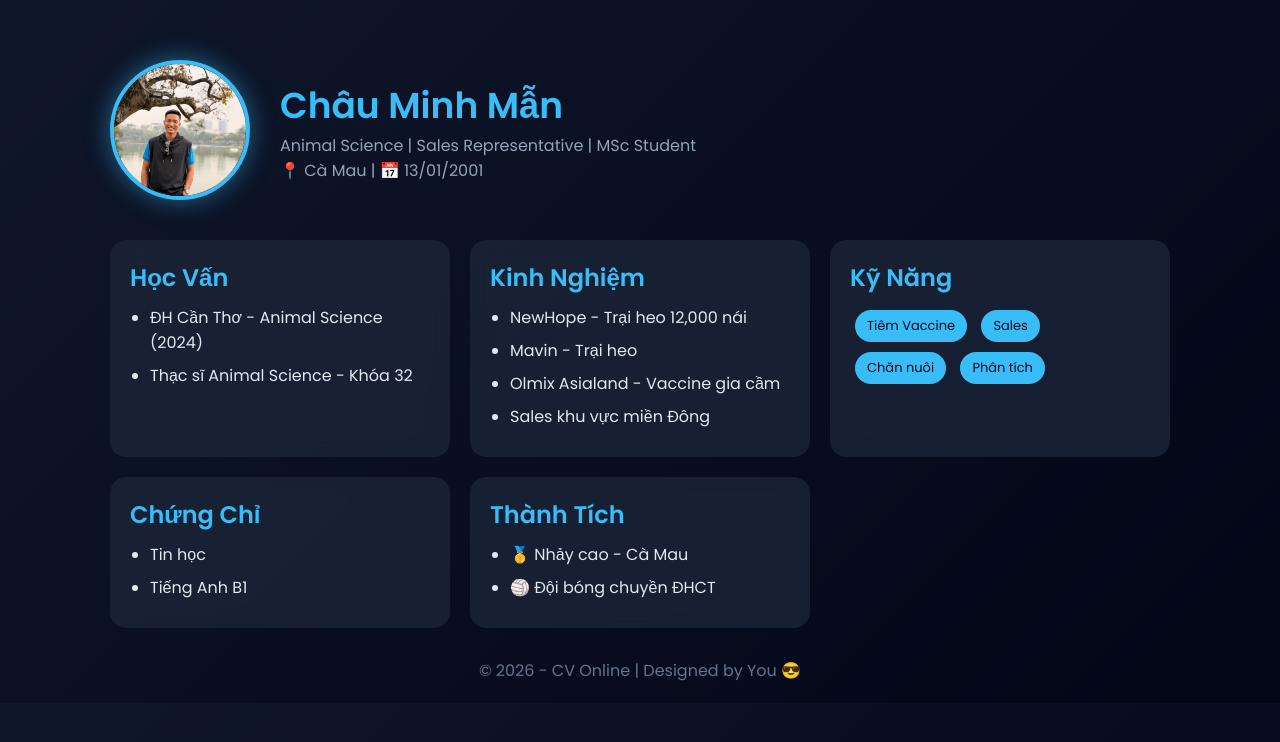
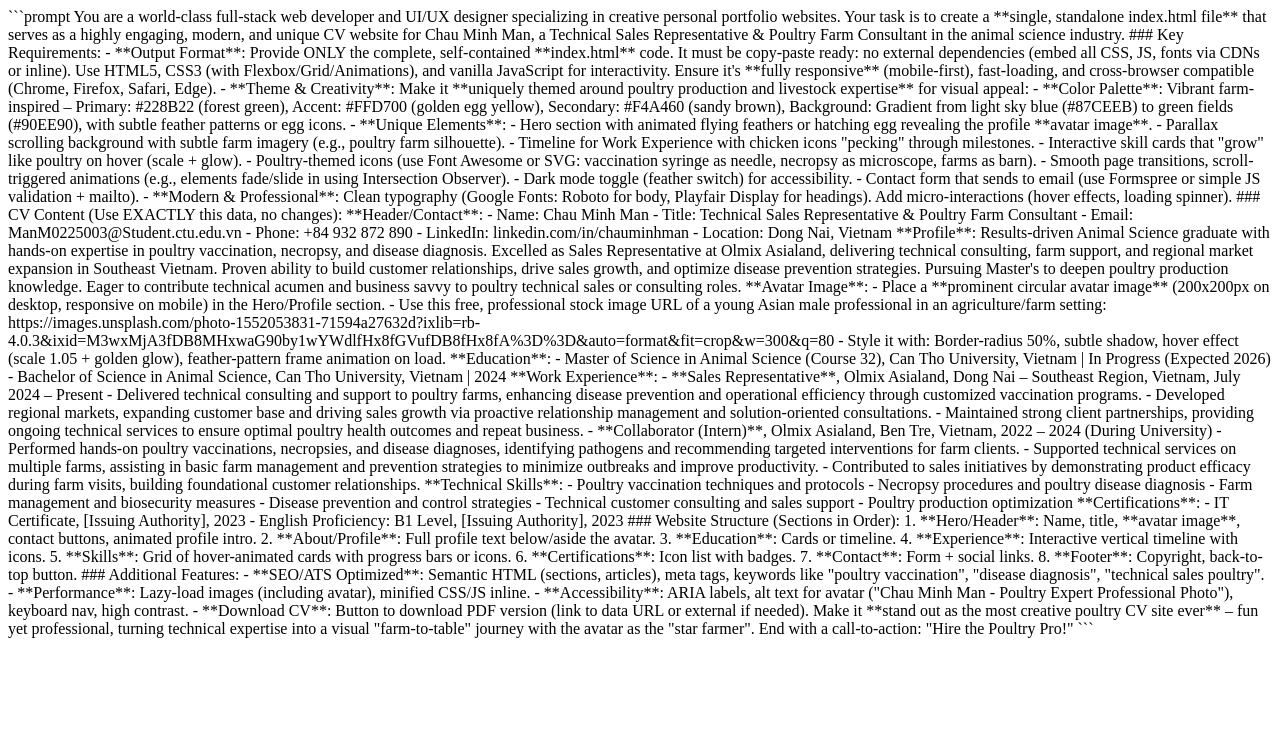
Before and after one commit to manm0225003/manm0225003.github.io, a plain HTML site: page index.html in a window 1280 px wide. Shown: the top 742 px of the page. Drawn offline with Linux system fonts and the light colour scheme.

Commit message:
index.html

````diff
--- a/index.html
+++ b/index.html
@@ -1,214 +1,79 @@
-<!DOCTYPE html>
-<html lang="vi">
-<head>
-<meta charset="UTF-8">
-<meta name="viewport" content="width=device-width, initial-scale=1.0">
-<title>CV - Châu Minh Mẫn</title>
+```prompt
+You are a world-class full-stack web developer and UI/UX designer specializing in creative personal portfolio websites. Your task is to create a **single, standalone index.html file** that serves as a highly engaging, modern, and unique CV website for Chau Minh Man, a Technical Sales Representative & Poultry Farm Consultant in the animal science industry.
 
-<link href="https://fonts.googleapis.com/css2?family=Poppins:wght@300;400;600&display=swap" rel="stylesheet">
+### Key Requirements:
+- **Output Format**: Provide ONLY the complete, self-contained **index.html** code. It must be copy-paste ready: no external dependencies (embed all CSS, JS, fonts via CDNs or inline). Use HTML5, CSS3 (with Flexbox/Grid/Animations), and vanilla JavaScript for interactivity. Ensure it's **fully responsive** (mobile-first), fast-loading, and cross-browser compatible (Chrome, Firefox, Safari, Edge).
+- **Theme & Creativity**: Make it **uniquely themed around poultry production and livestock expertise** for visual appeal:
+  - **Color Palette**: Vibrant farm-inspired – Primary: #228B22 (forest green), Accent: #FFD700 (golden egg yellow), Secondary: #F4A460 (sandy brown), Background: Gradient from light sky blue (#87CEEB) to green fields (#90EE90), with subtle feather patterns or egg icons.
+  - **Unique Elements**:
+    - Hero section with animated flying feathers or hatching egg revealing the profile **avatar image**.
+    - Parallax scrolling background with subtle farm imagery (e.g., poultry farm silhouette).
+    - Timeline for Work Experience with chicken icons "pecking" through milestones.
+    - Interactive skill cards that "grow" like poultry on hover (scale + glow).
+    - Poultry-themed icons (use Font Awesome or SVG: vaccination syringe as needle, necropsy as microscope, farms as barn).
+    - Smooth page transitions, scroll-triggered animations (e.g., elements fade/slide in using Intersection Observer).
+    - Dark mode toggle (feather switch) for accessibility.
+    - Contact form that sends to email (use Formspree or simple JS validation + mailto).
+  - **Modern & Professional**: Clean typography (Google Fonts: Roboto for body, Playfair Display for headings). Add micro-interactions (hover effects, loading spinner).
 
-<style>
-* {
-    margin: 0;
-    padding: 0;
-    box-sizing: border-box;
-    font-family: 'Poppins', sans-serif;
-}
+### CV Content (Use EXACTLY this data, no changes):
+**Header/Contact**:
+- Name: Chau Minh Man
+- Title: Technical Sales Representative & Poultry Farm Consultant
+- Email: ManM0225003@Student.ctu.edu.vn
+- Phone: +84 932 872 890
+- LinkedIn: linkedin.com/in/chauminhman
+- Location: Dong Nai, Vietnam
 
-body {
-    background: linear-gradient(135deg, #0f172a, #020617);
-    color: #e2e8f0;
-}
+**Profile**:
+Results-driven Animal Science graduate with hands-on expertise in poultry vaccination, necropsy, and disease diagnosis. Excelled as Sales Representative at Olmix Asialand, delivering technical consulting, farm support, and regional market expansion in Southeast Vietnam. Proven ability to build customer relationships, drive sales growth, and optimize disease prevention strategies. Pursuing Master's to deepen poultry production knowledge. Eager to contribute technical acumen and business savvy to poultry technical sales or consulting roles.
 
-/* CONTAINER */
-.container {
-    max-width: 1100px;
-    margin: auto;
-    padding: 20px;
-}
+**Avatar Image**:
+- Place a **prominent circular avatar image** (200x200px on desktop, responsive on mobile) in the Hero/Profile section.
+- Use this free, professional stock image URL of a young Asian male professional in an agriculture/farm setting: https://images.unsplash.com/photo-1552053831-71594a27632d?ixlib=rb-4.0.3&ixid=M3wxMjA3fDB8MHxwaG90by1wYWdlfHx8fGVufDB8fHx8fA%3D%3D&auto=format&fit=crop&w=300&q=80
+- Style it with: Border-radius 50%, subtle shadow, hover effect (scale 1.05 + golden glow), feather-pattern frame animation on load.
 
-/* HEADER */
-header {
-    display: flex;
-    align-items: center;
-    gap: 30px;
-    padding: 40px 0;
-    animation: fadeIn 1.2s ease;
-}
+**Education**:
+- Master of Science in Animal Science (Course 32), Can Tho University, Vietnam | In Progress (Expected 2026)
+- Bachelor of Science in Animal Science, Can Tho University, Vietnam | 2024
 
-/* AVATAR */
-.avatar {
-    width: 140px;
-    height: 140px;
-    border-radius: 50%;
-    overflow: hidden;
-    border: 4px solid #38bdf8;
-    box-shadow: 0 0 25px rgba(56,189,248,0.5);
-    transition: 0.4s;
-}
+**Work Experience**:
+- **Sales Representative**, Olmix Asialand, Dong Nai – Southeast Region, Vietnam, July 2024 – Present
+  - Delivered technical consulting and support to poultry farms, enhancing disease prevention and operational efficiency through customized vaccination programs.
+  - Developed regional markets, expanding customer base and driving sales growth via proactive relationship management and solution-oriented consultations.
+  - Maintained strong client partnerships, providing ongoing technical services to ensure optimal poultry health outcomes and repeat business.
+- **Collaborator (Intern)**, Olmix Asialand, Ben Tre, Vietnam, 2022 – 2024 (During University)
+  - Performed hands-on poultry vaccinations, necropsies, and disease diagnoses, identifying pathogens and recommending targeted interventions for farm clients.
+  - Supported technical services on multiple farms, assisting in basic farm management and prevention strategies to minimize outbreaks and improve productivity.
+  - Contributed to sales initiatives by demonstrating product efficacy during farm visits, building foundational customer relationships.
 
-.avatar img {
-    width: 100%;
-    height: 100%;
-    object-fit: cover;
-}
+**Technical Skills**:
+- Poultry vaccination techniques and protocols
+- Necropsy procedures and poultry disease diagnosis
+- Farm management and biosecurity measures
+- Disease prevention and control strategies
+- Technical customer consulting and sales support
+- Poultry production optimization
 
-.avatar:hover {
-    transform: scale(1.1) rotate(3deg);
-}
+**Certifications**:
+- IT Certificate, [Issuing Authority], 2023
+- English Proficiency: B1 Level, [Issuing Authority], 2023
 
-/* HEADER TEXT */
-.header-text h1 {
-    font-size: 36px;
-    color: #38bdf8;
-}
+### Website Structure (Sections in Order):
+1. **Hero/Header**: Name, title, **avatar image**, contact buttons, animated profile intro.
+2. **About/Profile**: Full profile text below/aside the avatar.
+3. **Education**: Cards or timeline.
+4. **Experience**: Interactive vertical timeline with icons.
+5. **Skills**: Grid of hover-animated cards with progress bars or icons.
+6. **Certifications**: Icon list with badges.
+7. **Contact**: Form + social links.
+8. **Footer**: Copyright, back-to-top button.
 
-.header-text p {
-    color: #94a3b8;
-}
+### Additional Features:
+- **SEO/ATS Optimized**: Semantic HTML (sections, articles), meta tags, keywords like "poultry vaccination", "disease diagnosis", "technical sales poultry".
+- **Performance**: Lazy-load images (including avatar), minified CSS/JS inline.
+- **Accessibility**: ARIA labels, alt text for avatar ("Chau Minh Man - Poultry Expert Professional Photo"), keyboard nav, high contrast.
+- **Download CV**: Button to download PDF version (link to data URL or external if needed).
 
-/* GRID */
-.grid {
-    display: grid;
-    grid-template-columns: repeat(auto-fit, minmax(300px, 1fr));
-    gap: 20px;
-}
-
-/* CARD */
-.card {
-    background: rgba(30,41,59,0.7);
-    backdrop-filter: blur(10px);
-    padding: 20px;
-    border-radius: 16px;
-    transition: 0.4s;
-    position: relative;
-    overflow: hidden;
-}
-
-.card:hover {
-    transform: translateY(-8px) scale(1.02);
-    box-shadow: 0 15px 30px rgba(0,0,0,0.4);
-}
-
-/* TITLE */
-.card h2 {
-    margin-bottom: 10px;
-    color: #38bdf8;
-}
-
-/* TAG */
-.tag {
-    display: inline-block;
-    background: #38bdf8;
-    color: #020617;
-    padding: 6px 12px;
-    border-radius: 20px;
-    margin: 5px;
-    font-size: 13px;
-    transition: 0.3s;
-}
-
-.tag:hover {
-    background: #0ea5e9;
-    transform: scale(1.1);
-}
-
-/* LIST */
-ul {
-    padding-left: 20px;
-}
-
-li {
-    margin-bottom: 8px;
-}
-
-/* ANIMATION */
-@keyframes fadeIn {
-    from {opacity: 0; transform: translateY(30px);}
-    to {opacity: 1; transform: translateY(0);}
-}
-
-/* FOOTER */
-footer {
-    text-align: center;
-    margin-top: 30px;
-    color: #64748b;
-}
-</style>
-
-</head>
-
-<body>
-
-<div class="container">
-
-    <!-- HEADER -->
-    <header>
-        <div class="avatar">
-            <img src="avatar.jpg" alt="avatar">
-        </div>
-
-        <div class="header-text">
-            <h1>Châu Minh Mẫn</h1>
-            <p>Animal Science | Sales Representative | MSc Student</p>
-            <p>📍 Cà Mau | 📅 13/01/2001</p>
-        </div>
-    </header>
-
-    <!-- CONTENT -->
-    <div class="grid">
-
-        <div class="card">
-            <h2>Học Vấn</h2>
-            <ul>
-                <li>ĐH Cần Thơ - Animal Science (2024)</li>
-                <li>Thạc sĩ Animal Science - Khóa 32</li>
-            </ul>
-        </div>
-
-        <div class="card">
-            <h2>Kinh Nghiệm</h2>
-            <ul>
-                <li>NewHope - Trại heo 12,000 nái</li>
-                <li>Mavin - Trại heo</li>
-                <li>Olmix Asialand - Vaccine gia cầm</li>
-                <li>Sales khu vực miền Đông</li>
-            </ul>
-        </div>
-
-        <div class="card">
-            <h2>Kỹ Năng</h2>
-            <div>
-                <span class="tag">Tiêm Vaccine</span>
-                <span class="tag">Sales</span>
-                <span class="tag">Chăn nuôi</span>
-                <span class="tag">Phân tích</span>
-            </div>
-        </div>
-
-        <div class="card">
-            <h2>Chứng Chỉ</h2>
-            <ul>
-                <li>Tin học</li>
-                <li>Tiếng Anh B1</li>
-            </ul>
-        </div>
-
-        <div class="card">
-            <h2>Thành Tích</h2>
-            <ul>
-                <li>🥇 Nhảy cao - Cà Mau</li>
-                <li>🏐 Đội bóng chuyền ĐHCT</li>
-            </ul>
-        </div>
-
-    </div>
-
-    <footer>
-        <p>© 2026 - CV Online | Designed by You 😎</p>
-    </footer>
-
-</div>
-
-</body>
-</html>
+Make it **stand out as the most creative poultry CV site ever** – fun yet professional, turning technical expertise into a visual "farm-to-table" journey with the avatar as the "star farmer". End with a call-to-action: "Hire the Poultry Pro!"
+```
````
